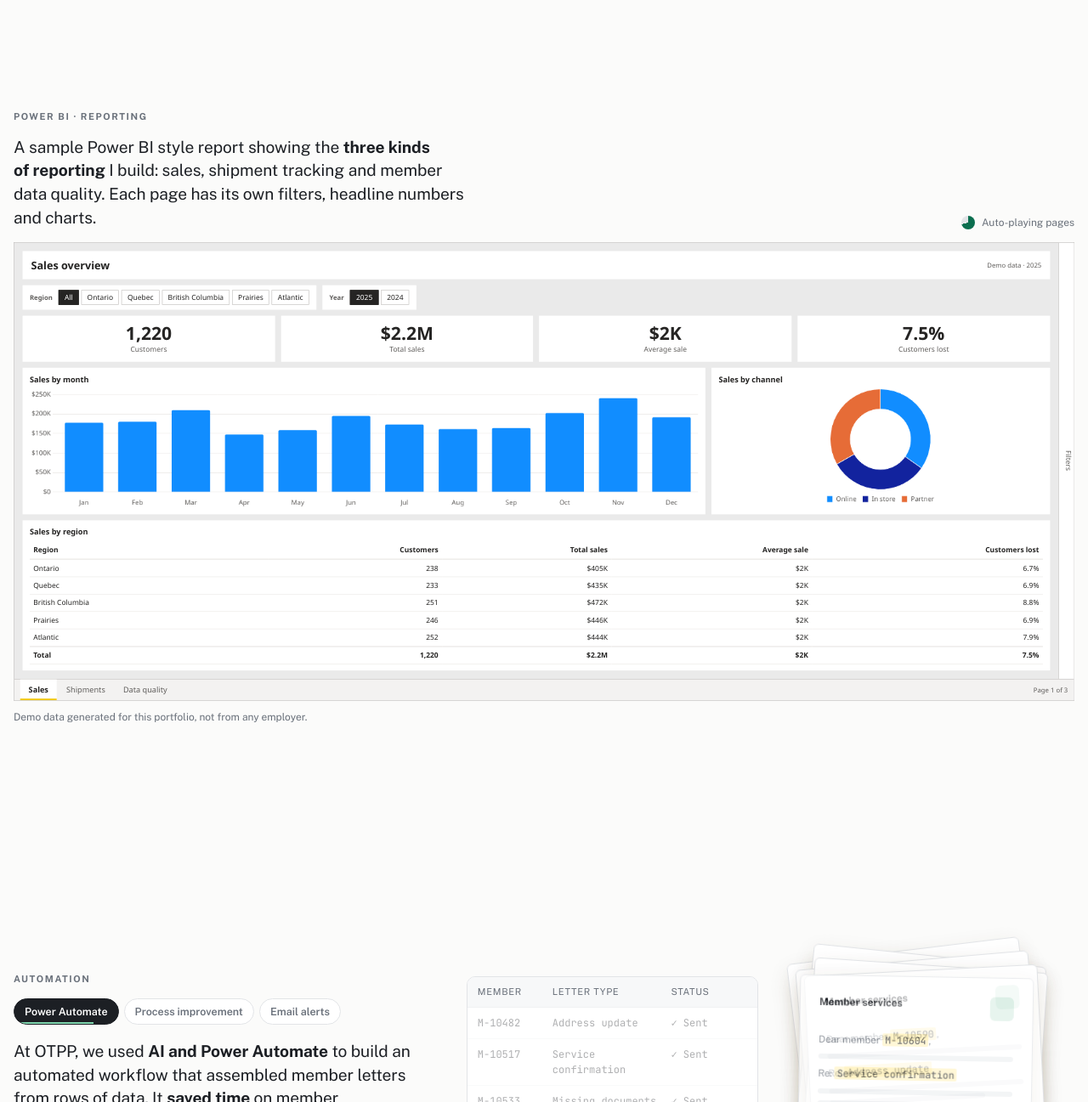
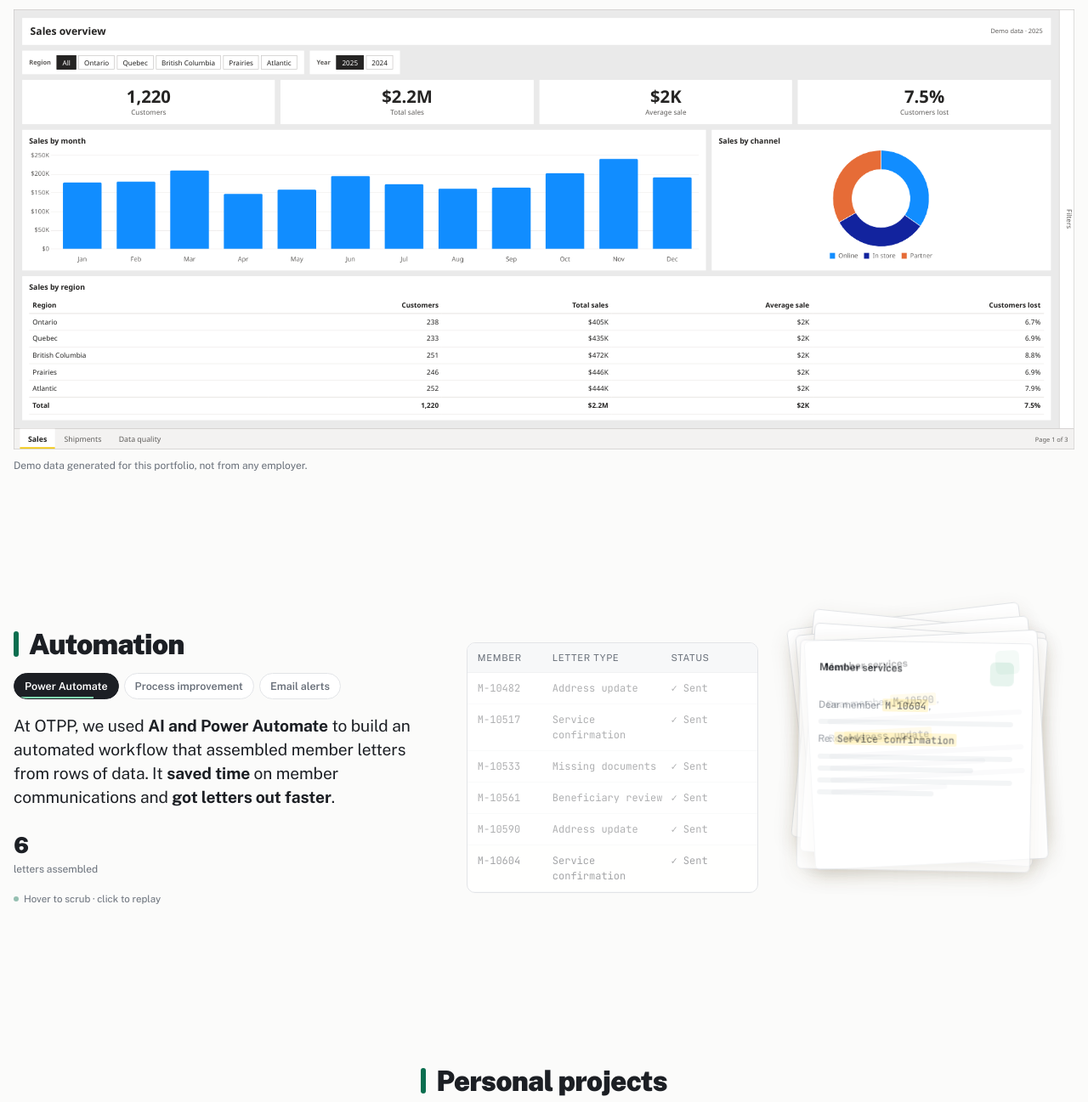
Before and after one commit to manuel-ndu/Chizim-Ndu-Portfolio, a plain HTML site: page index.html in a window 1280 px wide. Shown: the part 1503-2800 px from the top of the page at 85% size. Drawn offline with nearby package versions, Linux system fonts and the light colour scheme.

Commit message:
Add files via upload

```diff
--- a/index.html
+++ b/index.html
@@ -101,7 +101,7 @@ h2{font-size:clamp(28px,3.6vw,44px);font-weight:800;letter-spacing:-.025em;line-
 .hint i{width:6px;height:6px;border-radius:50%;background:var(--accent);animation:blink 1.4s infinite}
 .play{cursor:pointer}
 .stage>.wrap{min-width:0;width:100%}
-.stage{position:relative;display:grid;align-items:center;padding-block:48px;min-height:100vh;min-height:100svh}
+.stage{position:relative;display:grid;align-items:center;padding-block:44px}
 .split{display:grid;grid-template-columns:minmax(0,.8fr) minmax(0,1.2fr);gap:56px;align-items:center}
 .big{font-size:clamp(56px,8vw,104px);font-weight:900;letter-spacing:-.04em;line-height:.9;font-variant-numeric:tabular-nums;margin:22px 0 4px}
 .big+.cap{font-size:13px;color:var(--muted)}
@@ -275,6 +275,12 @@ h2{font-size:clamp(28px,3.6vw,44px);font-weight:800;letter-spacing:-.025em;line-
 .mail{background:#fff;border:1px solid var(--rule);border-left:3px solid #188038;border-radius:6px;padding:8px 12px;display:grid;gap:1px;font-size:12px;opacity:0;transform:translateY(8px);transition:all .4s}
 .mail.in{opacity:1;transform:none}
 .mail b{font-size:12.5px}.mail span{color:var(--muted);font-size:11.5px}
+.autovis,.dqvis{display:grid;align-content:center}
+.autovis{min-height:525px}.dqvis{min-height:420px}
+@media (max-width:860px){.autovis,.dqvis{min-height:0}}
+.sect{font-size:clamp(26px,2.6vw,36px);font-weight:900;letter-spacing:-.025em;line-height:1.1;margin:0 0 16px;display:flex;align-items:center;gap:12px}
+.sect:before{content:"";width:6px;height:.9em;border-radius:3px;background:var(--accent);flex:none}
+.sect.center{justify-content:center;margin-bottom:8px}
 .demo-note{font-size:12px;color:var(--muted);margin-top:10px}
 
 /* Flow */
@@ -355,7 +361,7 @@ h2{font-size:clamp(28px,3.6vw,44px);font-weight:800;letter-spacing:-.025em;line-
 .facts b{display:block;color:var(--ink);font-size:13px}
 
 /* Contact */
-.contact{min-height:80vh;display:grid;place-items:center;text-align:center;padding-block:80px}
+.contact{display:grid;place-items:center;text-align:center;padding-block:56px}
 .contact .photo{margin:0 auto 20px;width:88px;height:88px}
 .contact h2{font-size:clamp(34px,5vw,60px)}
 .contact .links{justify-items:center;margin-top:22px;gap:12px}
@@ -455,7 +461,7 @@ footer{padding-block:20px 36px;color:var(--muted);font-size:12px;text-align:cent
 <section class="story tall" id="cleanup" data-bg="#eef3fa">
  <div class="stage"><div class="wrap split">
   <div>
-   <p class="eyebrow">Data quality</p>
+   <h2 class="sect">Data quality</h2>
    <div class="dqtabs" role="tablist">
     <button type="button" role="tab" aria-selected="true" data-t="0">Excel</button>
     <button type="button" role="tab" aria-selected="false" data-t="1">Power BI</button>
@@ -501,7 +507,7 @@ footer{padding-block:20px 36px;color:var(--muted);font-size:12px;text-align:cent
 <section class="story" id="dashboard" data-bg="#f0f0ee">
  <div class="stage"><div class="wrap">
   <div class="rhead">
-   <div><p class="eyebrow">Power BI · Reporting</p><p class="summary">A sample Power BI style report showing the <b>three kinds of reporting</b> I build: sales, shipment tracking and member data quality. Each page has its own filters, headline numbers and charts.</p></div>
+   <div><h2 class="sect">Data visualization and reporting</h2><p class="summary">A sample Power BI style report showing the <b>three kinds of reporting</b> I build: sales, shipment tracking and member data quality. Each page has its own filters, headline numbers and charts.</p></div>
    <div class="auto"><span class="ring" id="ring"></span><span id="autoLabel">Auto-playing pages</span></div>
   </div>
   <div class="report-fit" id="rfit"><div class="report-scroll" id="rscroll"><div class="report" id="report">
@@ -517,7 +523,7 @@ footer{padding-block:20px 36px;color:var(--muted);font-size:12px;text-align:cent
 <section class="story tall" id="automation" data-bg="#ecf5ef">
  <div class="stage"><div class="wrap split">
   <div>
-   <p class="eyebrow">Automation</p>
+   <h2 class="sect">Automation</h2>
    <div class="dqtabs autotabs" role="tablist">
     <button type="button" role="tab" aria-selected="true" data-t="0">Power Automate</button>
     <button type="button" role="tab" aria-selected="false" data-t="1">Process improvement</button>
@@ -563,7 +569,7 @@ footer{padding-block:20px 36px;color:var(--muted);font-size:12px;text-align:cent
 <section class="story" id="app" data-bg="#f1eff7">
  <div class="stage"><div class="wrap">
   <div style="text-align:center;margin-bottom:20px">
-   <p class="eyebrow">Personal projects</p>
+   <h2 class="sect center">Personal projects</h2>
    <h3 class="apptitle">Computer mouse mobile app</h3>
   </div>
   <div class="devices">
```
